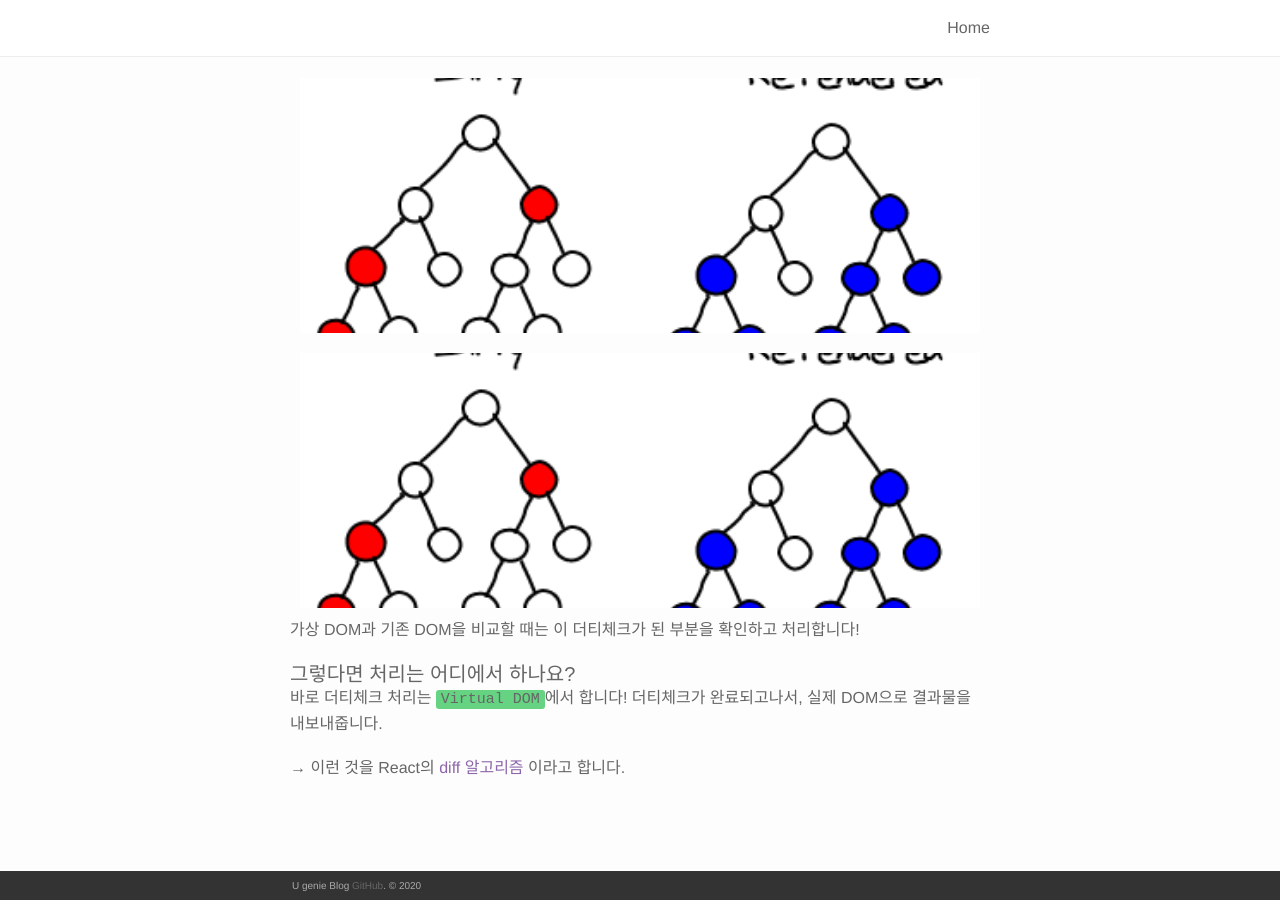
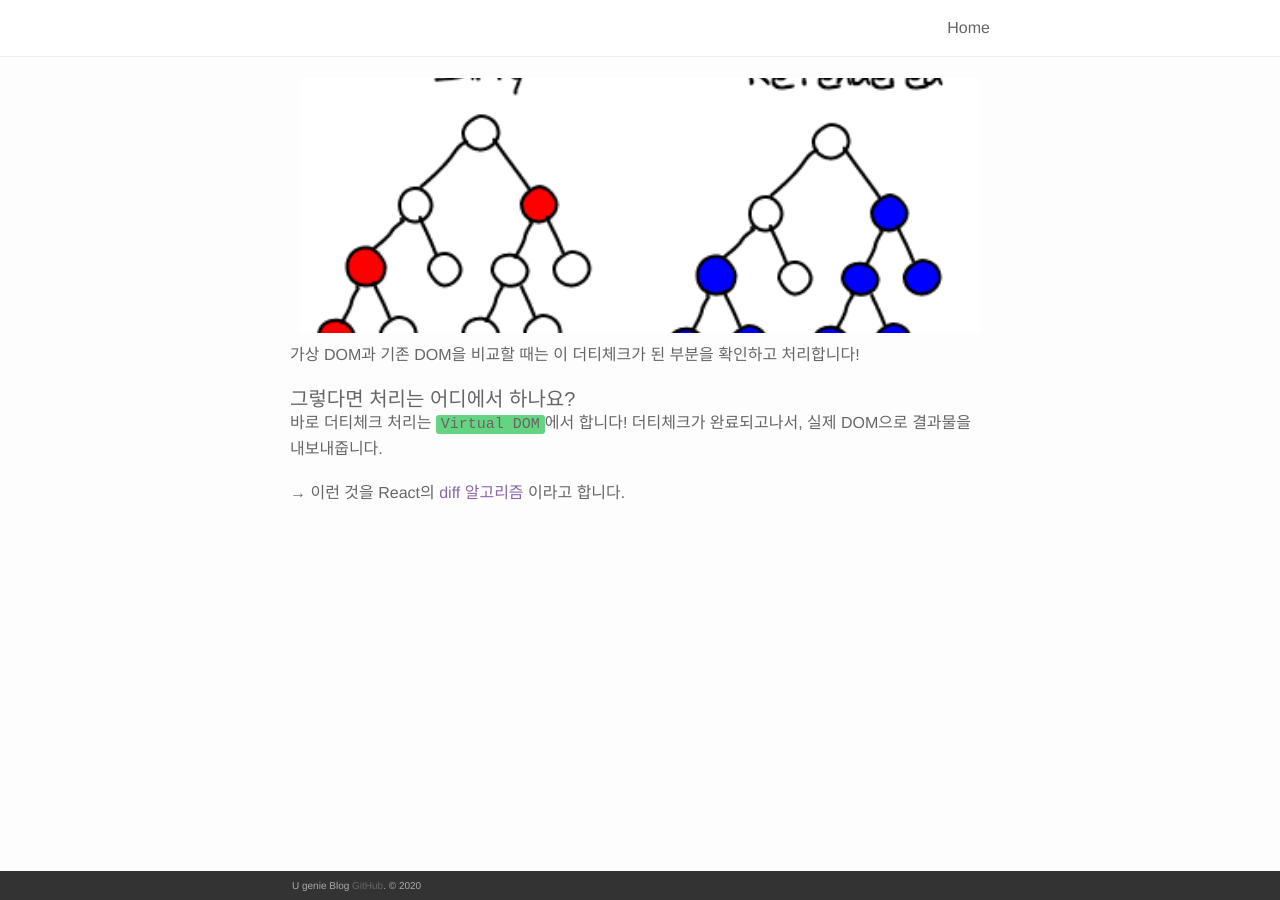
Before and after one commit to HyunYuJin/HyunYuJin.github.io, a Jekyll site: the page built from _posts/2021-03-14-React03.markdown, in a window 1280 px wide and 900 px high, scrolled down 550 px. Built offline with Jekyll 4.4.1, drawn with Linux system fonts in a browser that asks for light colours; nearby versions of some CDN libraries.

Commit message:
Remove local img tag

```diff
--- a/_posts/2021-03-13-React02.markdown
+++ b/_posts/2021-03-13-React02.markdown
@@ -29,9 +29,6 @@ description: 함수형 컴포넌트 선언방식, 클래스형 컴포넌트 선
 
 단, 클래스형 컴포넌트에서만 사용할 수 있습니다.
 
-<div class="img_row">
-	<img class="col three" src="/img/react-lifecycle.png">
-</div>
 <div class="img_row">
 	<img class="col three" src="{{ site.baseurl }}/img/react-lifecycle.png">
 </div>
--- a/_posts/2021-03-14-React03.markdown
+++ b/_posts/2021-03-14-React03.markdown
@@ -21,9 +21,6 @@ React에서는 무엇인가를 변경할 때, 변경된 지점을 미리 체크
 그렇다면 더티체크를 한다는 것은 무엇일까요?
 플래그가 꽂힌 부분을 더티체크한다고 합니다.
 <div class="img_row">
-	<img class="col three" src="/img/dirty-check.png">
-</div>
-<div class="img_row">
 	<img class="col three" src="{{ site.baseurl }}/img/dirty-check.png">
 </div>
 가상 DOM과 기존 DOM을 비교할 때는 이 더티체크가 된 부분을 확인하고 처리합니다!
--- a/_posts/2021-03-31-prototype.markdown
+++ b/_posts/2021-03-31-prototype.markdown
@@ -36,9 +36,6 @@ Javascript에서 함수를 정의하면 동시에 해당 함수의 <code style="
 
 ### 객체 멤버
 이해를 쉽게 돕기 위해 저는 오리 이야기🐥를 예로들겠습니다.
-<div class="img_row">
-	<img class="col three" src="/img/prototype01.jpg">
-</div>
 <div class="img_row">
 	<img class="col three" src="{{ site.baseurl }}/img/prototype01.jpg">
 </div>
```
